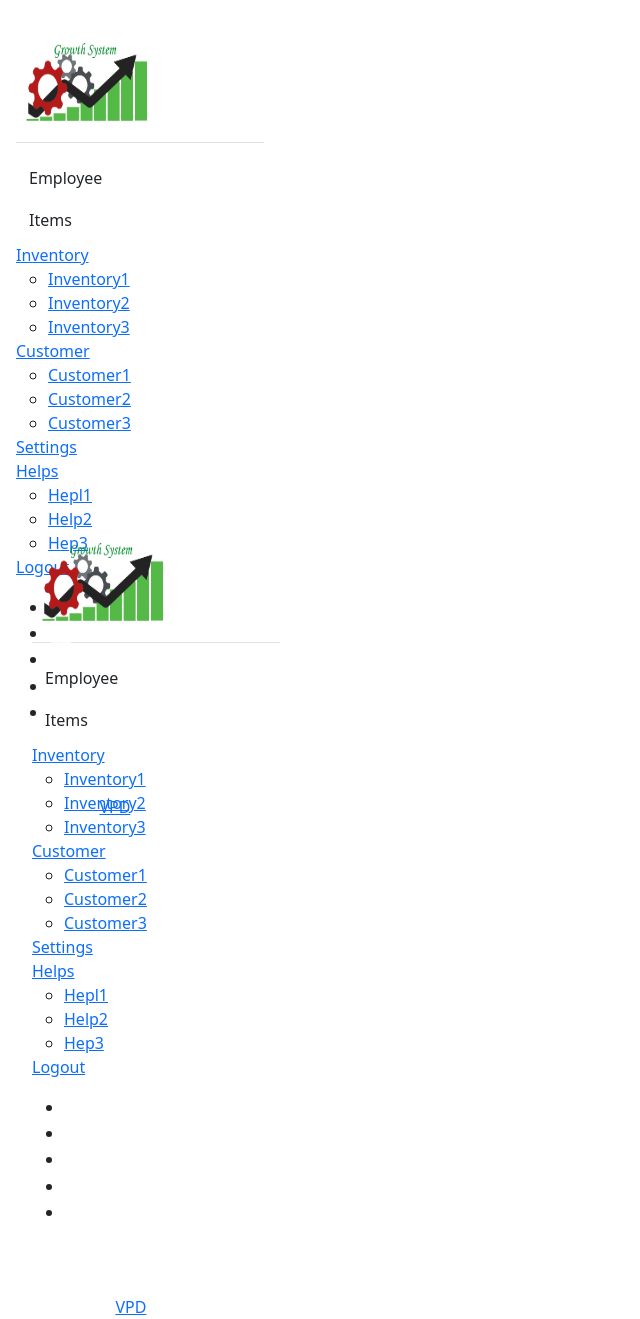
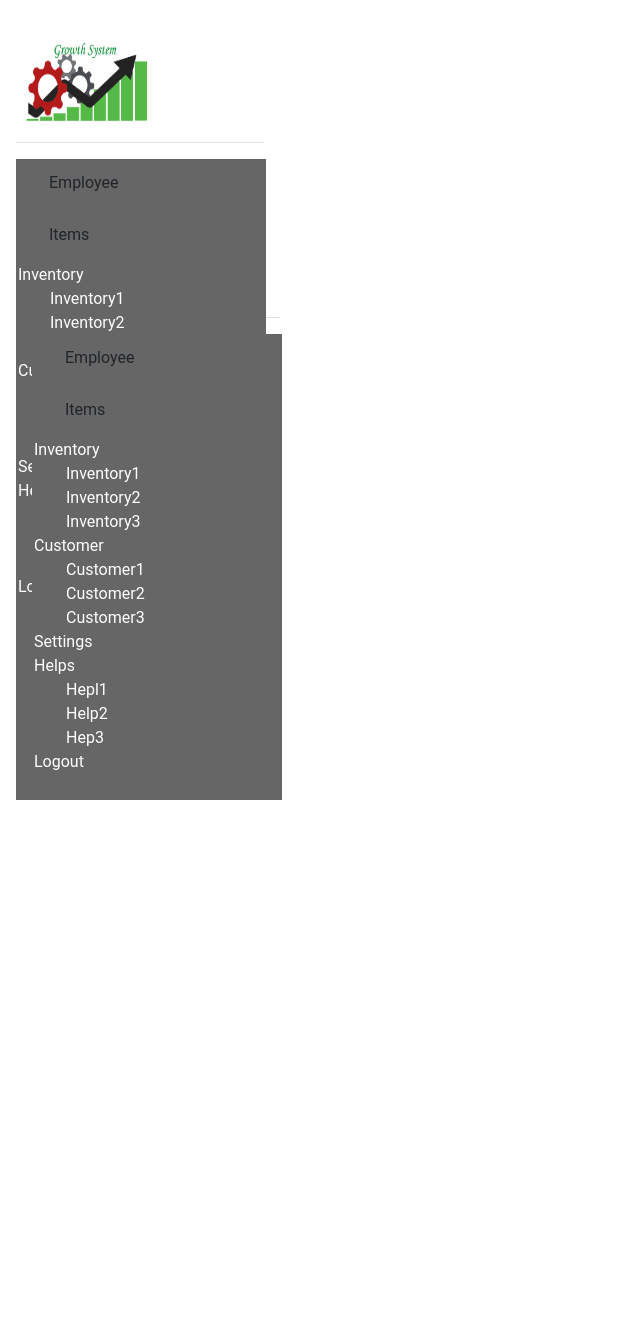
Before and after one commit to sam-vpd/website, a PHP site: page /index.php?page=sidebar in a window 1280 px wide. Shown: the whole page, without its empty margins (0-640 px from the left). After the commit the page ends 800 px from the top, so only its background shows below. Run offline with PHP 8.4, Linux system fonts and the light colour scheme; the visitor is signed in with stand-in values (Sample User, id 1); some web fonts are replaced.

Commit message:
css style

```diff
--- a/assets/css/styles.css
+++ b/assets/css/styles.css
@@ -1,5 +1,60 @@
-#sidebarMenu{
-    background-color:rgb(15, 15, 15) ;
-    width: 1000px;
-    height: 500px;
+*{
+    margin:0;
+    padding: 0;
+    list-style: none;
+    box-sizing: border-box;
+    font-family: "Roboto", sans-serif;
 }
+body{
+    background-color:rgb(12, 226, 208);
+}
+
+#sidebarMenu .logo{
+    z-index:1;
+    position: fixed;
+    top: 100px;
+    width: 250px;
+    height: calc(100% - 9%);
+    overflow-y: auto;
+    position: fixed;
+    float:left;
+}
+
+/* #sidebarMenu
+    width: 258px;
+    background: #596d7f url(../images/noize.png) repeat 100% 0;
+    border-left: 1px solid rgba(0, 0, 0, 0.50);
+    border-right: 1px solid rgba(0, 0, 0, 0.50);
+    float: left;
+    position: fixed;
+    margin-top: -1px;
+    z-index: 100;*/
+#sidebarMenu #menu{
+    height:800px;
+    background-color: #666666;
+}
+#sidebarMenu #menu ul{
+    text-decoration: none;
+}
+#sidebarMenu #menu ul li a{
+    padding: 2px;
+    list-style: none;
+    text-decoration: none;
+    box-sizing: border-box;
+    font-family: "Roboto", sans-serif;
+    color:#fff;
+}
+#sidebarMenu #menu{
+    z-index: 1;
+    position:fixed;
+    width: 250px;
+    height: calc(100% -9%);
+    transition: 0.3;
+    overflow-y: auto;
+}
+#sidebarMenu #menu .mb-1{
+display: block;
+color:#fff;
+position: relative;
+padding: 5px 20px;
+}
--- a/index.php
+++ b/index.php
@@ -15,7 +15,6 @@ if (!isset($_SESSION['username'])) {
     <meta http-equiv="X-UA-Compatible" content="IE=edge">
     <meta name="viewport" content="width=device-width, initial-scale=1.0">
     <title>Growth System</title>
-
     <link rel="shortcut icon" type="image/x-icon" href="assets/imgs/favicon.png">
     <link rel="stylesheet" type="text/css" href="assets/css/styles.css">
     <link href='http://fonts.googleapis.com/css?family=Amaranth' rel='stylesheet' type='text/css'>
--- a/sidebar.php
+++ b/sidebar.php
@@ -1,3 +1,6 @@
+<head>
+  <link rel="stylesheet" href="css/style.css">
+</head>
 <div id="sidebarMenu" class="flex-shrink-0 p-3 bg-white" style="width: 280px;">
   <div id="logo">
     <a href="" class="d-flex align-items-center pb-3 mb-3 link-dark text-decoration-none border-bottom"><img src="assets/imgs/growsystem.png" width="160" height="110" alt=""></a>
@@ -54,17 +57,5 @@
         <li><a href="db/logout.php">Logout</a></li>
       </ul>
     </div>
-    <div class="sidebox">
-      <ul class="share">
-        <li><a href="#"><img src="assets/imgs/icon-rss.png" alt=""></a></li>
-        <li><a href="#"><img src="assets/imgs/icon-facebook.png" alt=""></a></li>
-        <li><a href="#"><img src="assets/imgs/icon-twitter.png" alt=""></a></li>
-        <li><a href="#"><img src="assets/imgs/icon-dribbble.png" alt=""></a></li>
-        <li><a href="#"><img src="assets/imgs/icon-linkedin.png" alt=""></a></li>
-      </ul>
-    </div>
-    <div class="sidebox" style="color:#FFF;">
-      <p style="margin-bottom:5px;">Copyright &copy; VPD Business Solutions</p>
-      <p>Design By: <a href="http://elemisfreebies.com">VPD</a></p>
-    </div>
-  </div>
+</div>
+</div>
```
